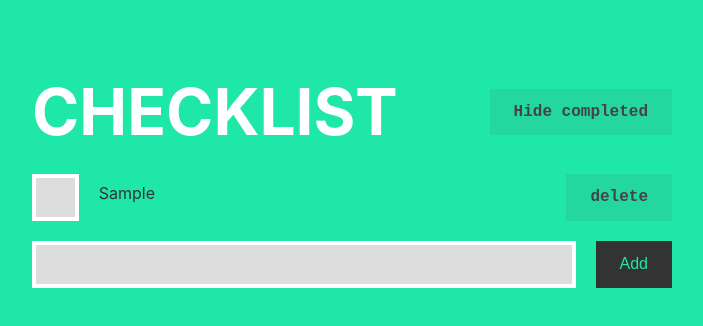
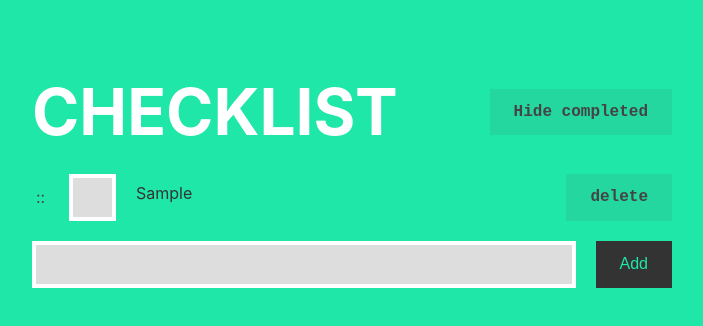
Before and after one commit to tjmcduffie/checklist, a React (Create React App) app in the folder hooks-checklist/: page / in a window 1280 px wide. Both pictures are taken after typing "Sample" into the empty fields and a click on the button "Add". Shown: the top 326 px of the page, without its empty margins (288-991 px from the left). Built offline with nearby package versions, Linux system fonts and the light colour scheme.

Commit message:
added support for dragging to reorder checklist items - wrapped components in sortable HOC - added placeholder for post sort data re-ordering

```diff
--- a/hooks-checklist/src/App.js
+++ b/hooks-checklist/src/App.js
@@ -1,5 +1,5 @@
 import ChecklistCreateItemForm from './create-item-form/CreateItemForm';
-import ChecklistItems from './checklist/Items';
+import {SortableItems as ChecklistItems} from './checklist/Items';
 import classnames from 'classnames';
 import * as db from './util/LocalDataAPI';
 import React, { useCallback, useEffect, useState } from 'react';
@@ -78,6 +78,7 @@ const App = () => {
           items={items}
           onToggleIsComplete={onToggleIsComplete}
           onRemoveItem={onRemoveItem}
+          onSortEnd={() => {}}
           shouldShowCompleted={shouldShowCompleted}
         />
         <ChecklistCreateItemForm onCreate={onCreate} />
--- a/hooks-checklist/src/checklist/Item.css
+++ b/hooks-checklist/src/checklist/Item.css
@@ -11,3 +11,8 @@
   color: #777777;
   text-decoration: line-through;
 }
+
+.item-sort-handle {
+  cursor: move;
+  padding-left: 0px;
+}
--- a/hooks-checklist/src/checklist/Item.js
+++ b/hooks-checklist/src/checklist/Item.js
@@ -1,15 +1,29 @@
 import classnames from 'classnames';
 import ItemCheckbox from './ItemCheckbox';
 import React from 'react';
+import {
+  SortableElement,
+  SortableHandle,
+} from 'react-sortable-hoc';
 
 import '../util/Button.css';
 import '../util/Flex.css';
 import './Item.css';
 
-const Item = ({description, isComplete, onChange, onRemove, uuid}) => {
+const Item = ({
+  beforeContent,
+  description,
+  isComplete,
+  onChange,
+  onRemove,
+  uuid
+}) => {
   const descriptionClassName = isComplete ? 'item-description-complete' : 'item-description';
   return (
     <li className={classnames('item', 'flex-row')}>
+      <span className={classnames('flex-shrink', 'flex-align-top')}>
+        {beforeContent}
+      </span>
       <ItemCheckbox
         className={classnames('flex-auto')}
         isComplete={isComplete}
@@ -32,3 +46,13 @@ const Item = ({description, isComplete, onChange, onRemove, uuid}) => {
 }
 
 export default Item;
+
+const Handle = SortableHandle(props => (
+  <span className={classnames('item-sort-handle', 'flat-button')} tabIndex={0}>
+    ::
+  </span>
+));
+
+export const SortableItem = SortableElement(
+  props => (<Item {...props} beforeContent={<Handle />} />)
+);
--- a/hooks-checklist/src/checklist/Items.js
+++ b/hooks-checklist/src/checklist/Items.js
@@ -1,16 +1,18 @@
 import classnames from 'classnames';
-import Item from './Item';
+import {SortableItem as Item} from './Item';
 import React from 'react';
+import {SortableContainer} from 'react-sortable-hoc';
 
 import './Items.css';
 
 const Items = ({items, onToggleIsComplete, onRemoveItem, shouldShowCompleted}) => {
   return items.length > 0 ? (
     <ol className={classnames('items-list')}>
-      {items.map(({description, isComplete, uuid}) => {
+      {items.map(({description, isComplete, order, uuid}) => {
         return (!shouldShowCompleted && isComplete) ? null : (
           <Item
             description={description}
+            index={order}
             isComplete={isComplete}
             key={uuid}
             onChange={onToggleIsComplete}
@@ -20,7 +22,24 @@ const Items = ({items, onToggleIsComplete, onRemoveItem, shouldShowCompleted}) =
         );
       })}
     </ol>
-  ) : null;
+  ) : <ol />;
 };
 
 export default Items;
+
+const SortableItemsContainer = SortableContainer(
+  ({itemsProps}) => (
+    <Items
+      {...itemsProps}
+    />
+  )
+);
+
+export const SortableItems = ({onSortEnd, ...itemsProps}) => (
+  <SortableItemsContainer
+    itemsProps={itemsProps}
+    onSortEnd={onSortEnd}
+    useDragHandle
+    lockAxis="y"
+  />
+);
--- a/hooks-checklist/src/util/Button.css
+++ b/hooks-checklist/src/util/Button.css
@@ -1,4 +1,5 @@
 .clear-button,
+.flat-button,
 .grey-button {
   border: 4px transparent solid;
   cursor: pointer;
@@ -21,6 +22,18 @@
   border-color: rgba(68, 68, 68, 0.1);
 }
 
+.flat-button {
+  background-color: rgba(68, 68, 68, 0);
+  border-color: transparent;
+  color: #444444;
+}
+
+.flat-button:focus,
+.flat-button:hover {
+  background-color: transparent;
+  border-color: rgba(68, 68, 68, 0);
+}
+
 .grey-button {
   background-color: #444444;
   border-color: #444444;
```
